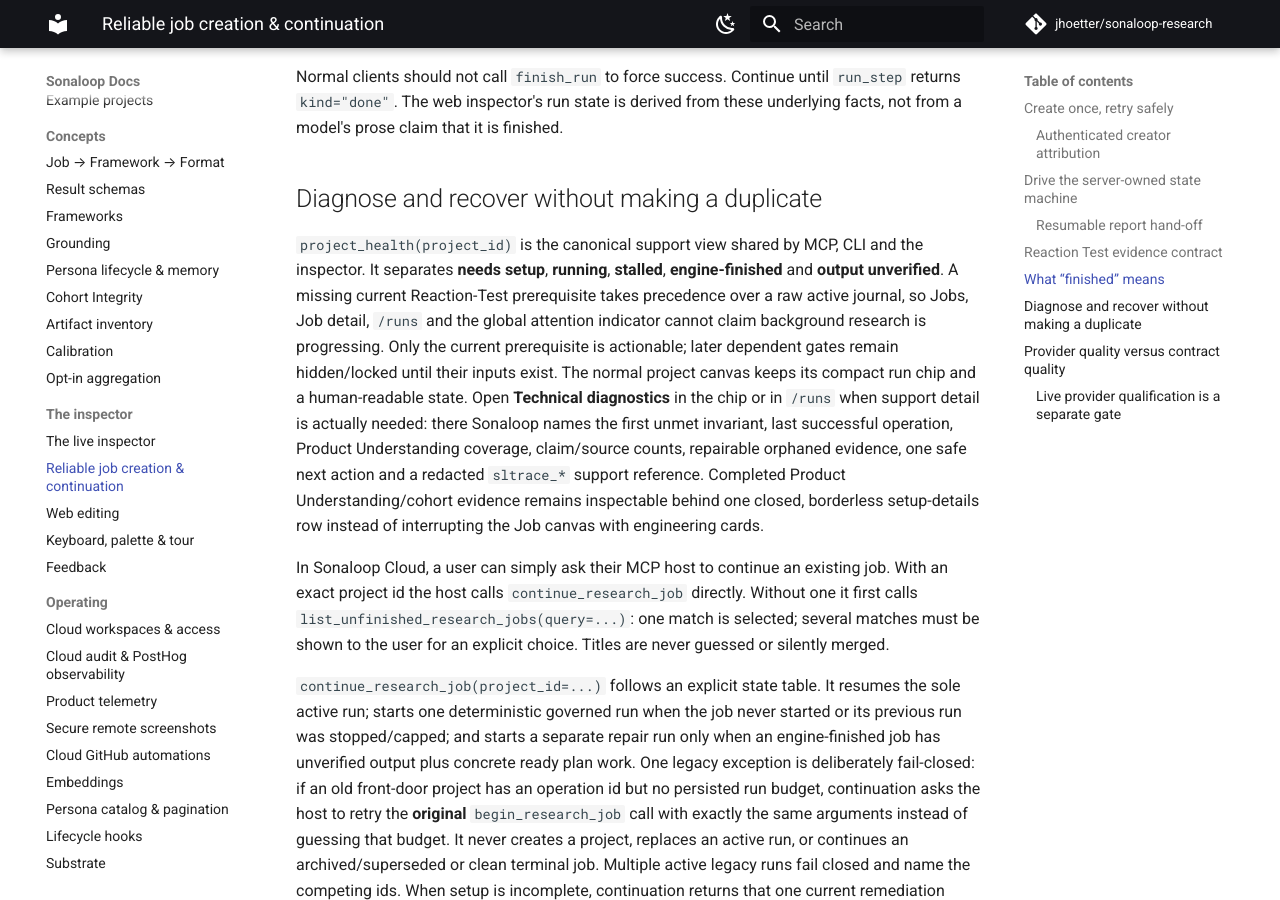
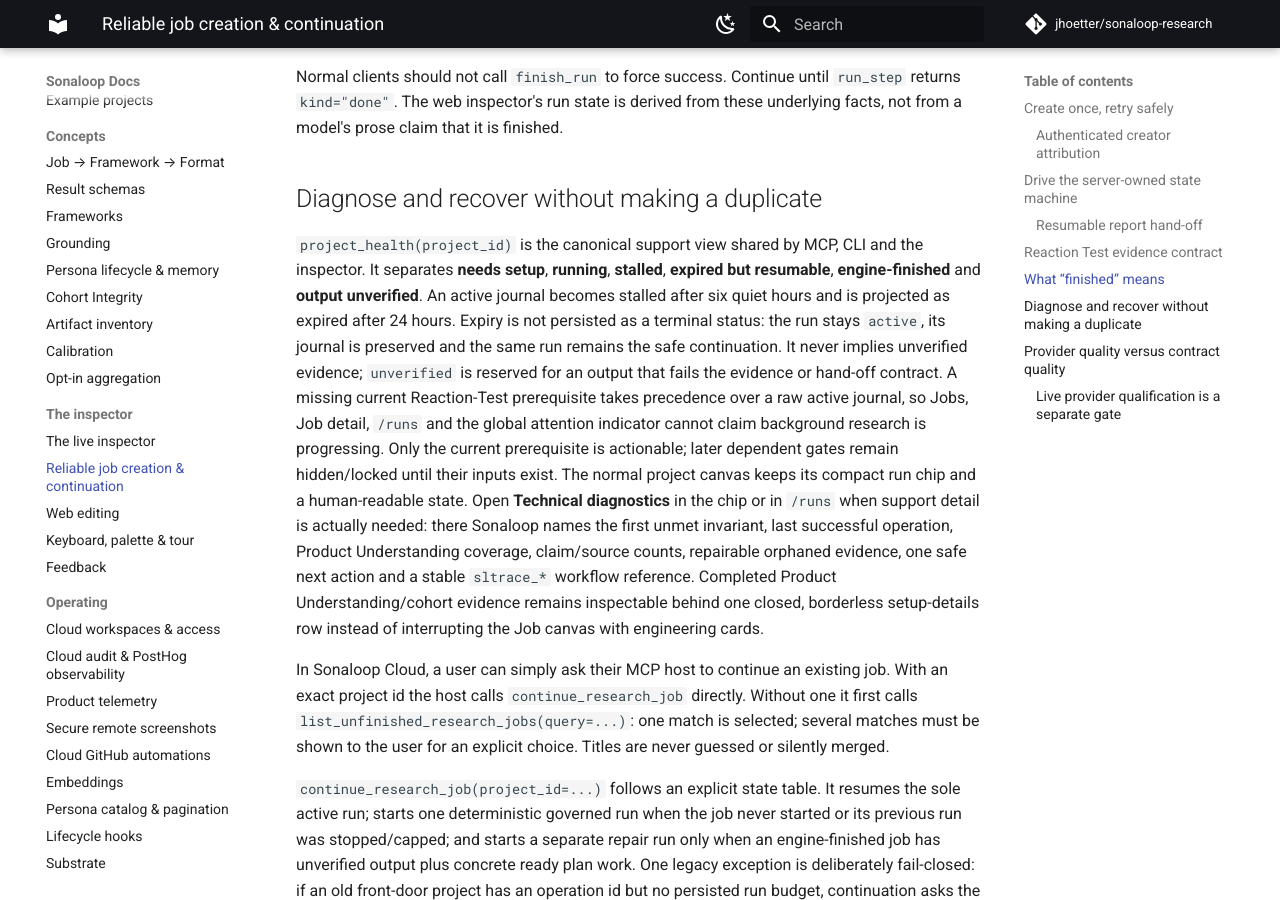
Before and after one commit to jhoetter/sonaloop-docs, an MkDocs documentation site: the page built from docs/reliable-runs.md, in a window 1280 px wide and 900 px high, scrolled down 7224 px. Built offline with MkDocs 1.6.1 and Material for MkDocs 9.7.7, drawn with Linux system fonts in a browser that asks for light colours; comment, search, counter and statistics services are not loaded; some of the changed text lies outside the part shown.

Commit message:
Document workflow traces and resumable expiry

```diff
--- a/docs/reliable-runs.md
+++ b/docs/reliable-runs.md
@@ -295,7 +295,11 @@ model's prose claim that it is finished.
 ## Diagnose and recover without making a duplicate
 
 `project_health(project_id)` is the canonical support view shared by MCP, CLI and the inspector. It
-separates **needs setup**, **running**, **stalled**, **engine-finished** and **output unverified**. A
+separates **needs setup**, **running**, **stalled**, **expired but resumable**, **engine-finished** and
+**output unverified**. An active journal becomes stalled after six quiet hours and is projected as
+expired after 24 hours. Expiry is not persisted as a terminal status: the run stays `active`, its
+journal is preserved and the same run remains the safe continuation. It never implies unverified
+evidence; `unverified` is reserved for an output that fails the evidence or hand-off contract. A
 missing current Reaction-Test prerequisite takes precedence over a raw active journal, so Jobs, Job
 detail, `/runs` and the global attention indicator cannot claim background research is progressing.
 Only the current prerequisite is actionable; later dependent gates remain hidden/locked until their
@@ -303,7 +307,7 @@ inputs exist. The normal project
 canvas keeps its compact run chip and a human-readable state. Open **Technical diagnostics** in the
 chip or in `/runs` when support detail is actually needed: there Sonaloop names the first unmet
 invariant, last successful operation, Product Understanding coverage, claim/source counts,
-repairable orphaned evidence, one safe next action and a redacted `sltrace_*` support reference.
+repairable orphaned evidence, one safe next action and a stable `sltrace_*` workflow reference.
 Completed Product Understanding/cohort evidence remains inspectable behind one closed, borderless
 setup-details row instead of interrupting the Job canvas with engineering cards.
 
@@ -369,7 +373,11 @@ MiniMax and future hosts use the same guarded protocol while their quality diffe
 measurable rather than becoming duplicate jobs or false completion states.
 
 Cloud support can reconstruct the Sonaloop-observed side with
-`cloud_get_research_job_trace(project_id=...)`. The local replay includes retries, project/run state,
+`cloud_get_research_job_trace(project_id=...)` or the stable
+`cloud_get_research_job_trace(workflow_trace_id="sltrace_…")`. A W3C/HTTP transport trace identifies
+one request; the content-free workflow trace follows one job across creation retries, later MCP
+calls, its run, sessions, assets, reports and exports. Legacy projects derive the same value without
+a migration. The local replay includes retries, project/run state,
 the front door's caller-supplied `user_request`, release metadata and deterministic quality scores. The
 request stays workspace-owned domain data; metadata-only audit/PostHog projections retain only
 privacy-reduced summaries. Replay labels unprovable facts `unknown`; it never
```
Also changed, not shown: docs/cloud-observability.md (+8 -1 lines), docs/persona-memory.md (+6 -3 lines), docs/product-telemetry.md (+5 -0 lines).
